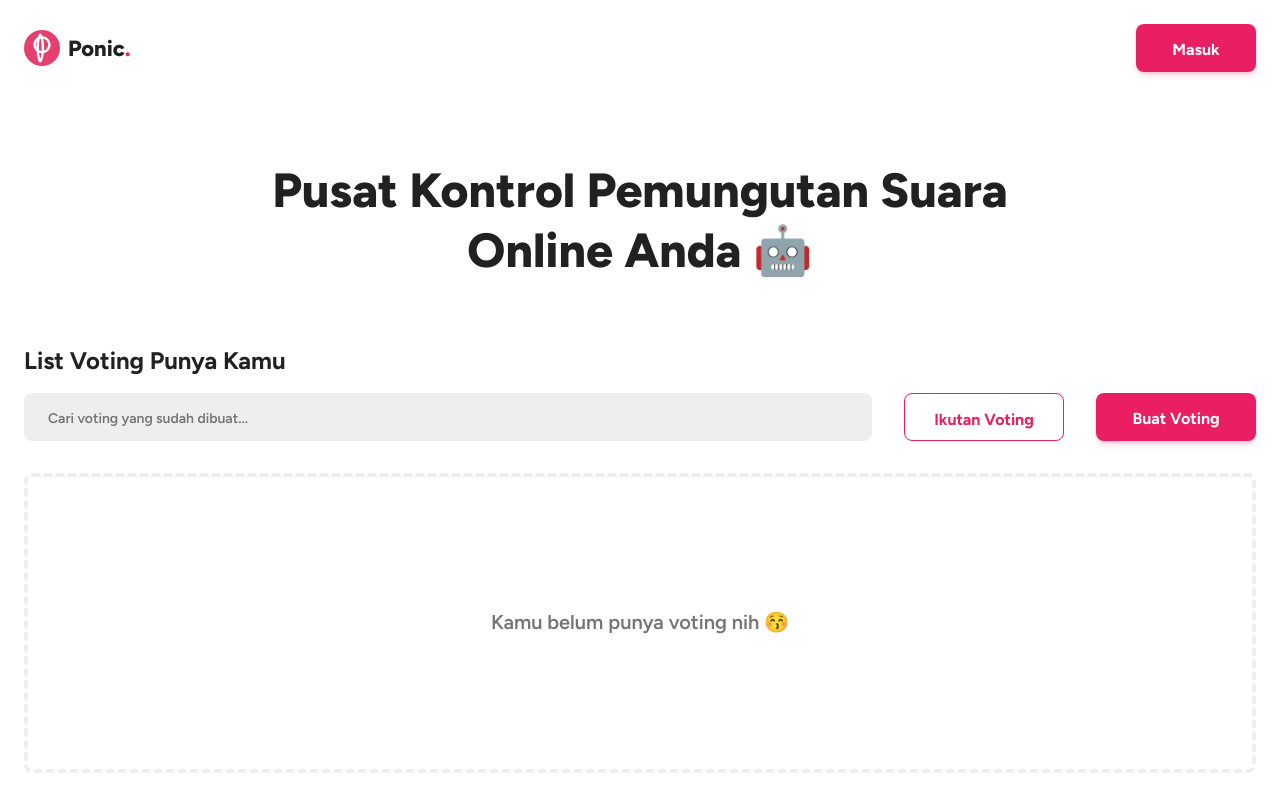
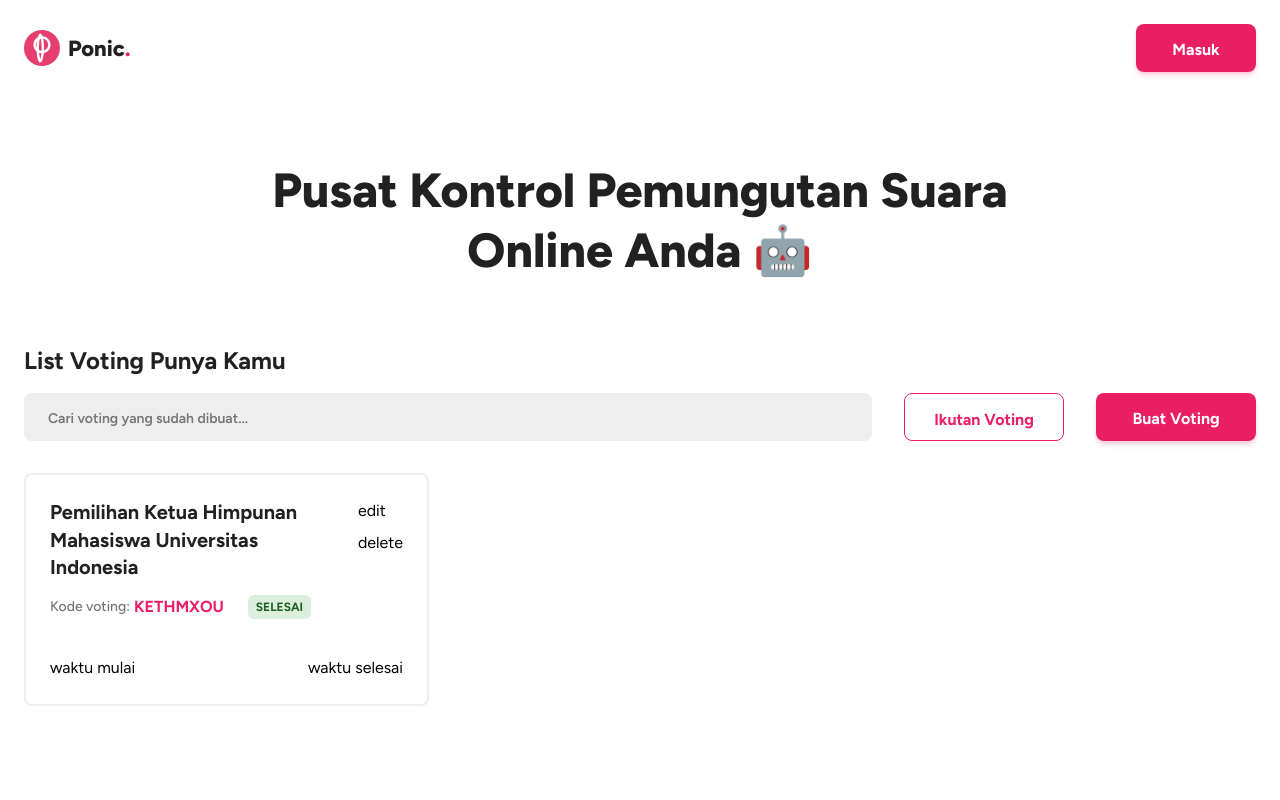
Before and after one commit to fajarfadillahh/ponic-voting-web-application, a Next.js app: page /dashboard in a window 1280 px wide. Shown: the top 800 px of the page. Built offline with nearby package versions, Linux system fonts and the light colour scheme.

Commit message:
create CardVoting components

```diff
--- /dev/null
+++ b/components/CardVoting.jsx
@@ -0,0 +1,64 @@
+// import material-components
+import { Chip, Tooltip, Typography } from "@material-tailwind/react";
+
+export default function CardVoting() {
+  return (
+    <div className="w-full max-w-[405px] rounded-lg border-[2px] border-gray-200 p-6">
+      <div className="grid gap-9">
+        <div className="grid gap-3">
+          <div className="flex items-start justify-between gap-4">
+            <Tooltip
+              content={
+                <div className="w-80">
+                  <Typography color="white" className="font-medium">
+                    Pemilihan Ketua Himpunan Mahasiswa Universitas Indonesia
+                  </Typography>
+                </div>
+              }
+              placement="top"
+              animate={{
+                mount: { scale: 1, y: 0 },
+                unmount: { scale: 0, y: 25 },
+              }}
+            >
+              <Typography
+                variant="h5"
+                className="line-clamp-2 w-[260px] font-bold text-gray-900"
+              >
+                Pemilihan Ketua Himpunan Mahasiswa Universitas Indonesia
+              </Typography>
+            </Tooltip>
+
+            <div className="flex flex-col gap-2">
+              <div>edit</div>
+              <div>delete</div>
+            </div>
+          </div>
+
+          <div className="inline-flex items-center gap-6">
+            <div className="inline-flex items-center gap-1">
+              <Typography variant="small" className="font-medium text-gray-600">
+                Kode voting:
+              </Typography>
+              <Typography
+                variant="paragraph"
+                color="pink"
+                className="font-bold"
+              >
+                KETHMXOU
+              </Typography>
+            </div>
+
+            <Chip variant="ghost" color="green" size="sm" value="Selesai" />
+          </div>
+        </div>
+
+        <div className="flex items-center justify-between">
+          <div className="">waktu mulai</div>
+
+          <div className="">waktu selesai</div>
+        </div>
+      </div>
+    </div>
+  );
+}
--- a/package.json
+++ b/package.json
@@ -10,6 +10,7 @@
   },
   "dependencies": {
     "@material-tailwind/react": "^2.1.1",
+    "@tailwindcss/line-clamp": "^0.4.4",
     "autoprefixer": "10.4.15",
     "axios": "^1.5.0",
     "eslint": "8.48.0",
--- a/pages/dashboard/index.jsx
+++ b/pages/dashboard/index.jsx
@@ -6,6 +6,7 @@ import { Button, Typography } from "@material-tailwind/react";
 // import components
 import Layout from "@/components/Layout";
 import Form from "@/components/Form";
+import CardVoting from "@/components/CardVoting";
 
 export default function Dashboard() {
   return (
@@ -64,16 +65,19 @@ export default function Dashboard() {
                 </div>
               </div>
 
-              <div className="flex items-center gap-8">
+              <div className="flex flex-wrap items-start justify-between gap-8">
                 {/* ==== no data voting ==== */}
-                <div className="flex h-[300px] w-full items-center justify-center rounded-lg border-[4px] border-dashed border-gray-200">
+                {/* <div className="flex h-[300px] w-full items-center justify-center rounded-lg border-[4px] border-dashed border-gray-200">
                   <Typography
                     variant="h5"
                     className="font-semibold text-gray-600"
                   >
                     Kamu belum punya voting nih 😚
                   </Typography>
-                </div>
+                </div> */}
+
+                {/* ==== card voting / with data voting ==== */}
+                <CardVoting />
               </div>
             </div>
           </div>
--- a/tailwind.config.js
+++ b/tailwind.config.js
@@ -13,5 +13,5 @@ module.exports = withMT({
 
     extend: {},
   },
-  plugins: [],
+  plugins: [require("@tailwindcss/line-clamp")],
 });
```
Also changed, not shown: 1 other file (tests, documents, lock files or other folders).
